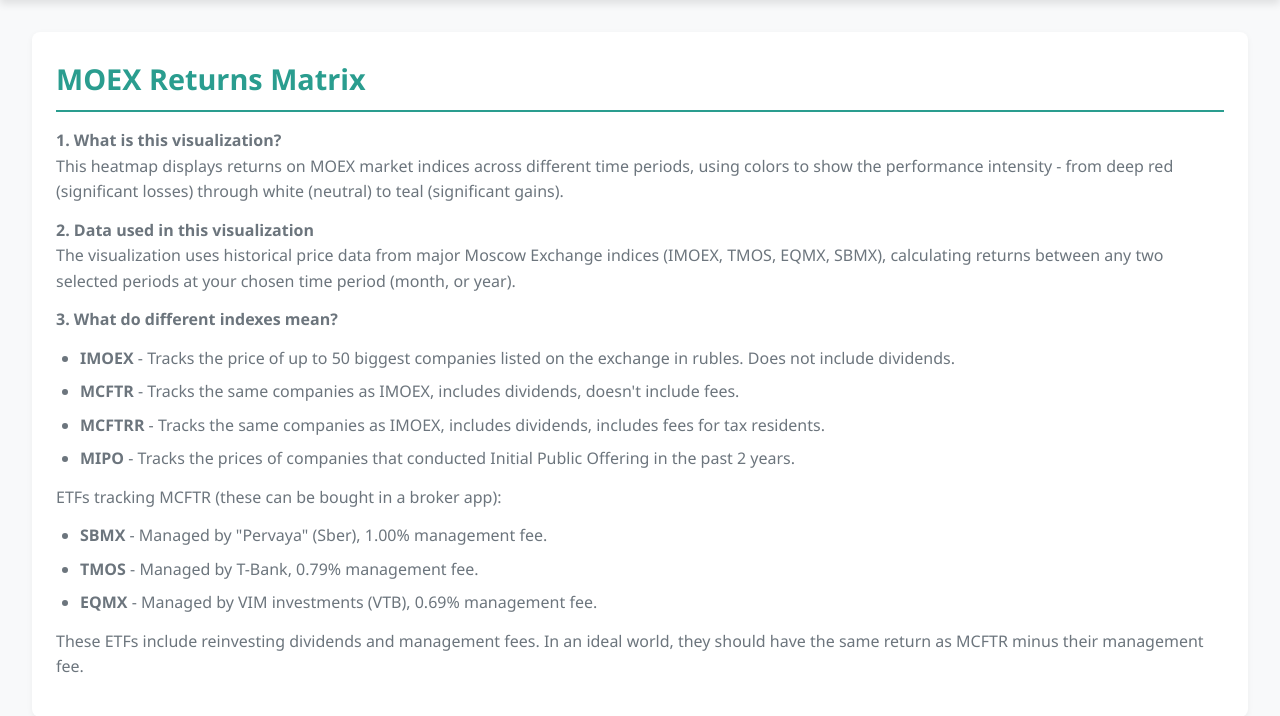
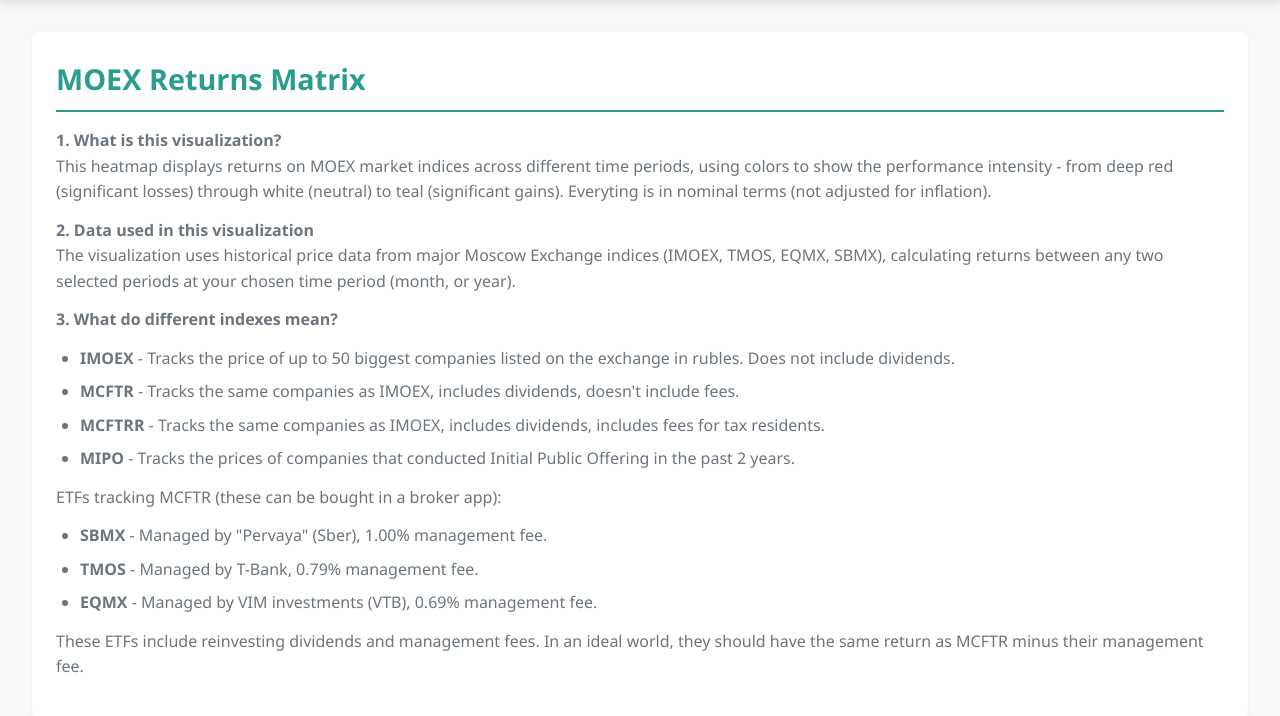
Before and after one commit to Data-Wrangling-and-Visualisation/Stock-Market-Visualization, a Flask app: page /heatmap in a window 1280 px wide. Shown: the part 72-788 px from the top of the page. Run offline with Flask 3, Linux system fonts and the light colour scheme; data comes from the database, SQL or seed files in the repository.

Commit message:
changed description slightly

```diff
--- a/src/templates/heatmap.html
+++ b/src/templates/heatmap.html
@@ -43,7 +43,9 @@
     <h2>MOEX Returns Matrix</h2>
 
     <p><strong>1. What is this visualization?</strong><br>
-    This heatmap displays returns on MOEX market indices across different time periods, using colors to show the performance intensity - from deep red (significant losses) through white (neutral) to teal (significant gains).</p>
+    This heatmap displays returns on MOEX market indices across different time periods, using colors to show the performance intensity - from deep red (significant losses) through white (neutral) to teal (significant gains).
+    Everyting is in nominal terms (not adjusted for inflation).
+    </p>
 
     <p><strong>2. Data used in this visualization</strong><br>
     The visualization uses historical price data from major Moscow Exchange indices (IMOEX, TMOS, EQMX, SBMX), calculating returns between any two selected periods at your chosen time period (month, or year).</p>
```
